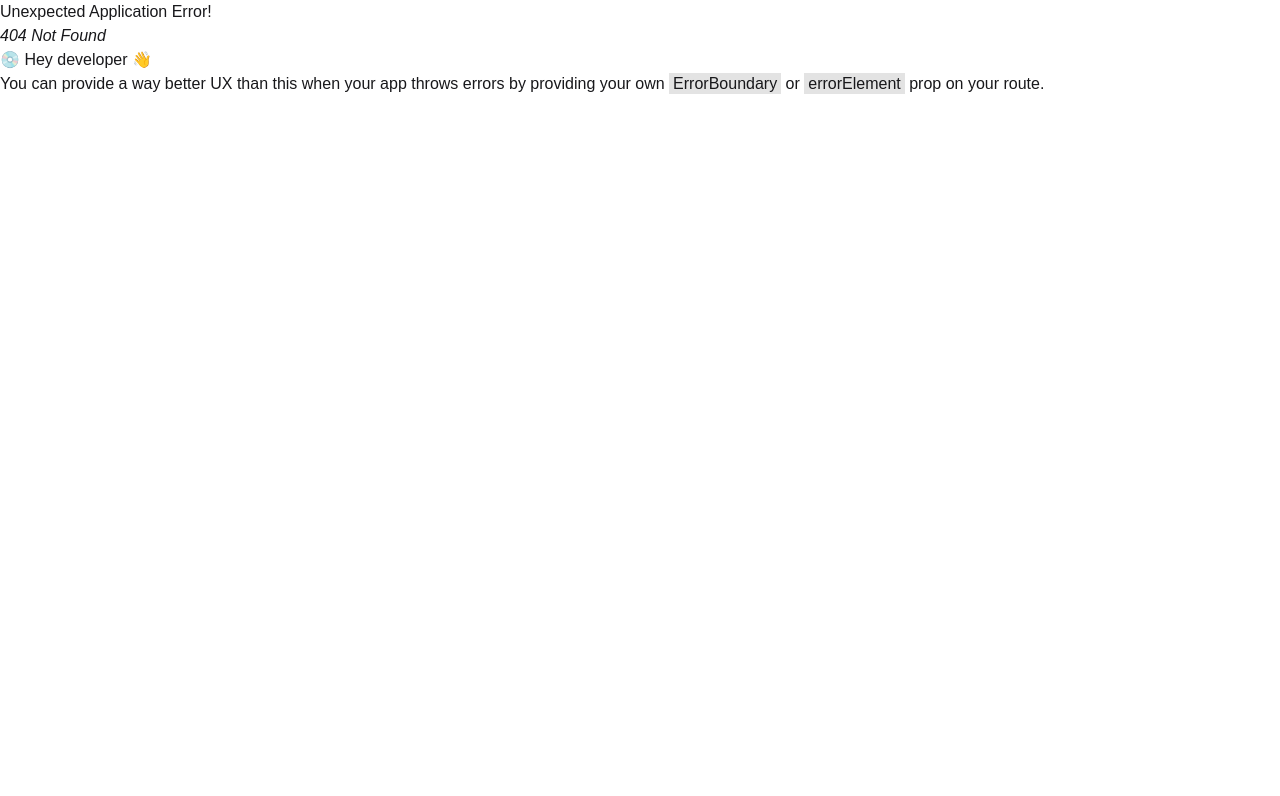
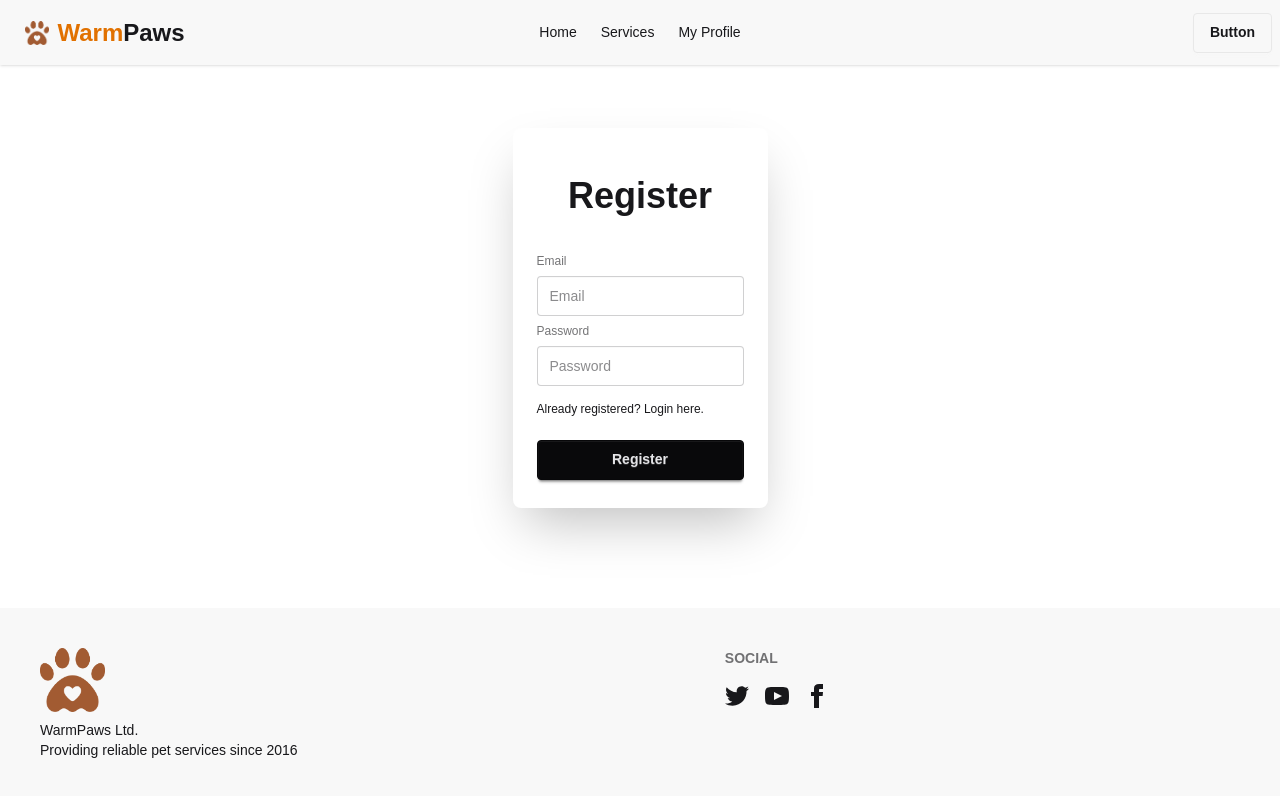
Before and after one commit to buildwithmeraj/warm-paws, a React (Vite) app: page /register in a window 1280 px wide. Before the commit this address had no page. Shown: the top 796 px of the page. Built offline with nearby package versions, Linux system fonts and the light colour scheme.

Commit message:
added firebase, login and register page and auth context and auth provider

```diff
--- a/package.json
+++ b/package.json
@@ -13,6 +13,7 @@
     "@tailwindcss/vite": "^4.1.15",
     "animate.css": "^4.1.1",
     "daisyui": "^5.3.7",
+    "firebase": "^12.4.0",
     "react": "^19.1.1",
     "react-dom": "^19.1.1",
     "react-icons": "^5.5.0",
--- a/src/components/Navbar.jsx
+++ b/src/components/Navbar.jsx
@@ -1,8 +1,10 @@
-import React from "react";
+import React, { use } from "react";
 import logo from "../../public/logo.png";
 import { NavLink } from "react-router";
+import { AuthContext } from "../provider/AuthProvider";
 
 const Navbar = () => {
+  const { user } = use(AuthContext);
   const navLinks = (
     <>
       <li>
--- a/src/components/Tips.jsx
+++ b/src/components/Tips.jsx
@@ -32,7 +32,7 @@ const Tips = () => {
         {tips.map((tip) => (
           <div
             key={tip.id}
-            className="p-4 shadow-sm hover:shadow-md rounded-lg bg-gradient-to-r from-sky-50 to-blue-100 bg-white/80 backdrop-blur-sm animate__animated animate__jackInTheBox animate__delay-1.5s"
+            className="p-4 shadow-sm hover:shadow-md rounded-lg bg-gradient-to-r from-sky-50 to-blue-100 bg-white/80 backdrop-blur-sm animate__animated animate__heartBeat animate__delay-1.5s"
           >
             <div className="font-semibold">
               {tip.icon} {tip.title}
--- /dev/null
+++ b/src/firebase/firebase.config.js
@@ -0,0 +1,12 @@
+import { initializeApp } from "firebase/app";
+
+const firebaseConfig = {
+  apiKey: "AIzaSyBOwiUDRHr9BQfQiBYf0ZX4Hg_szUjLBxU",
+  authDomain: "warm-paws-831f2.firebaseapp.com",
+  projectId: "warm-paws-831f2",
+  storageBucket: "warm-paws-831f2.firebasestorage.app",
+  messagingSenderId: "295689862609",
+  appId: "1:295689862609:web:c65a8049fe8a9b144834f0",
+};
+
+export const app = initializeApp(firebaseConfig);
--- /dev/null
+++ b/src/pages/Login.jsx
@@ -0,0 +1,65 @@
+import React, { use } from "react";
+import { AuthContext } from "../provider/AuthProvider";
+import { NavLink } from "react-router";
+
+const Login = () => {
+  const { signInUsingEmail } = use(AuthContext);
+  const handleForm = (e) => {
+    e.preventDefault();
+    let email = e.target.email.value;
+    let password = e.target.password.value;
+    signInUsingEmail(email, password)
+      .then((userCredential) => {
+        //setUser(userCredential.user);
+        console.log("user", userCredential.user);
+      })
+      .catch((error) => {
+        //const errorCode = error.code;
+        console.log(error.message);
+      });
+  };
+  return (
+    <div className="hero min-h-[60vh]">
+      <form onSubmit={handleForm}>
+        <div className="hero-content flex-col">
+          <div className="card bg-base-100 shrink-0 shadow-2xl">
+            <div className="card-body">
+              <h1>Login</h1>
+              <fieldset className="fieldset">
+                <label className="label">Email</label>
+                <input
+                  type="email"
+                  className="input"
+                  placeholder="Email"
+                  name="email"
+                />
+                <label className="label">Password</label>
+                <input
+                  type="password"
+                  className="input"
+                  placeholder="Password"
+                  name="password"
+                />
+                <div className="mt-2">
+                  <NavLink to="/forget-password" className="link link-hover">
+                    Forgot password?
+                  </NavLink>
+                </div>
+                <div className="mt-2">
+                  <NavLink to="/register" className="link link-hover">
+                    Create an account
+                  </NavLink>
+                </div>
+                <button className="btn btn-neutral mt-4" type="submit">
+                  Login
+                </button>
+              </fieldset>
+            </div>
+          </div>
+        </div>
+      </form>
+    </div>
+  );
+};
+
+export default Login;
--- /dev/null
+++ b/src/pages/Register.jsx
@@ -0,0 +1,60 @@
+import React, { use } from "react";
+import { AuthContext } from "../provider/AuthProvider";
+import { NavLink } from "react-router";
+
+const Register = () => {
+  const { registerUsingEmail } = use(AuthContext);
+  const handleForm = (e) => {
+    e.preventDefault();
+    let email = e.target.email.value;
+    let password = e.target.password.value;
+    registerUsingEmail(email, password)
+      .then((userCredential) => {
+        //setUser(userCredential.user);
+        console.log("user", userCredential.user);
+      })
+      .catch((error) => {
+        //const errorCode = error.code;
+        console.log(error.message);
+      });
+  };
+  return (
+    <div className="hero min-h-[60vh]">
+      <form onSubmit={handleForm}>
+        <div className="hero-content flex-col">
+          <div className="card bg-base-100 shrink-0 shadow-2xl">
+            <div className="card-body">
+              <h1>Register</h1>
+              <fieldset className="fieldset">
+                <label className="label">Email</label>
+                <input
+                  type="email"
+                  className="input"
+                  placeholder="Email"
+                  name="email"
+                />
+                <label className="label">Password</label>
+                <input
+                  type="password"
+                  className="input"
+                  placeholder="Password"
+                  name="password"
+                />
+                <div className="mt-2">
+                  <NavLink to="/login" className="link link-hover">
+                    Already registered? Login here.
+                  </NavLink>
+                </div>
+                <button className="btn btn-neutral mt-4" type="submit">
+                  Register
+                </button>
+              </fieldset>
+            </div>
+          </div>
+        </div>
+      </form>
+    </div>
+  );
+};
+
+export default Register;
--- /dev/null
+++ b/src/provider/AuthProvider.jsx
@@ -0,0 +1,36 @@
+import React, { createContext, useState } from "react";
+import { app } from "../firebase/firebase.config";
+export const AuthContext = createContext();
+import {
+  getAuth,
+  signInWithEmailAndPassword,
+  createUserWithEmailAndPassword,
+} from "firebase/auth";
+
+const AuthProvider = ({ children }) => {
+  const auth = getAuth(app);
+  const [user, setUser] = useState({
+    name: "",
+    email: "",
+  });
+
+  const signInUsingEmail = (email, password) => {
+    return signInWithEmailAndPassword(auth, email, password);
+  };
+
+  const registerUsingEmail = (email, password) => {
+    return createUserWithEmailAndPassword(auth, email, password);
+  };
+
+  const authData = {
+    user,
+    setUser,
+    signInUsingEmail,
+    registerUsingEmail,
+  };
+  return (
+    <AuthContext.Provider value={authData}>{children}</AuthContext.Provider>
+  );
+};
+
+export default AuthProvider;
--- a/src/routes/routes.jsx
+++ b/src/routes/routes.jsx
@@ -1,12 +1,15 @@
 import { createBrowserRouter } from "react-router";
 import MainLayout from "../layouts/MainLayout";
 import Home from "../pages/Home";
+import Login from "../pages/Login";
+import Register from "../pages/Register";
 const router = createBrowserRouter([
   {
     Component: MainLayout,
     children: [
       { index: true, Component: Home },
-      { path: "/login", Component: Home },
+      { path: "/login", Component: Login },
+      { path: "/register", Component: Register },
     ],
   },
 ]);
```
Also changed, not shown: src/main.jsx (+9 -2 lines), 1 other file (tests, documents, lock files or other folders).
